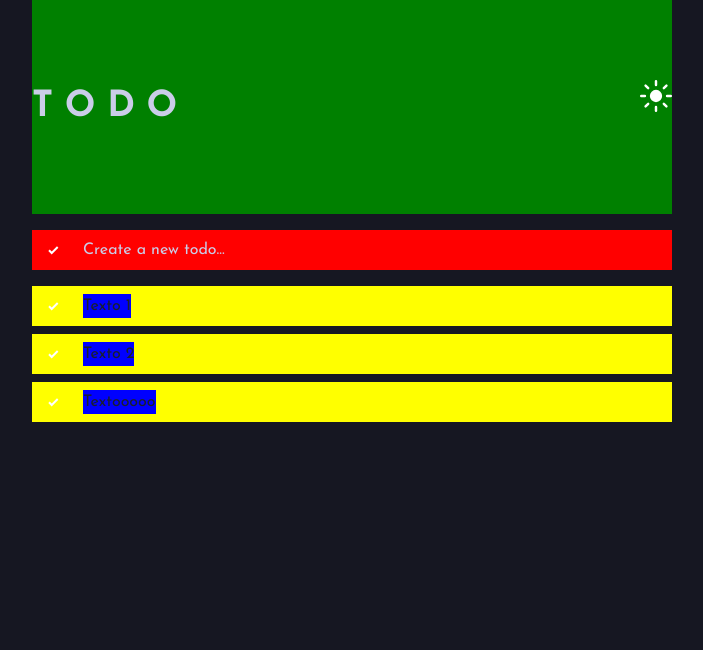
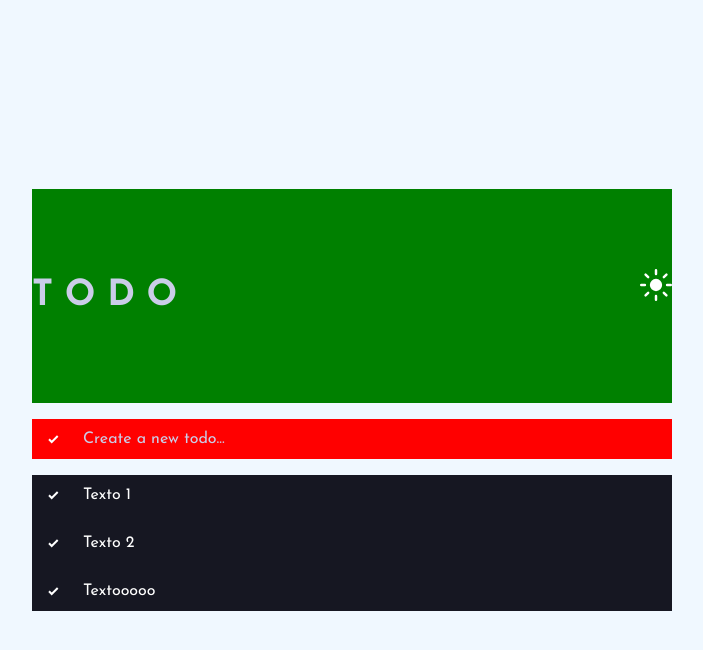
Before and after one commit to Eduardo-Ferraz/DesafioCode, a Next.js app: page / in a window 1280 px wide. Shown: the top 650 px of the page, without its empty margins (288-991 px from the left). Built offline with nearby package versions, Linux system fonts and the light colour scheme.

Commit message:
fix: alignItems

```diff
--- a/src/components/Item.tsx
+++ b/src/components/Item.tsx
@@ -3,19 +3,18 @@ import React from "react";
 import { Flex, HStack, Text } from "@chakra-ui/react";
 
 interface ItemProps {
-  bg: string;
   // propriedadeX: int
   text: string;
 }
 
 export default function Item(props: ItemProps) {
   const { text } = props;
-  const { bg } = props;
+
   return (
-    <Flex w="100%" bg="yellow">
+    <Flex w="100%" bg="dark.VDBlue">
       <HStack px="4" py="2" width="50%" spacing="6">
         <img src="/icon-check.svg" alt="Icone Check" />
-        <Text bg={bg}>{text}</Text>
+        <Text color="white">{text}</Text>
       </HStack>
     </Flex>
   );
--- a/src/pages/index.tsx
+++ b/src/pages/index.tsx
@@ -1,4 +1,12 @@
-import { Flex, Spacer, Text, Image, HStack, VStack } from "@chakra-ui/react";
+import {
+  Flex,
+  Spacer,
+  Text,
+  Image,
+  HStack,
+  VStack,
+  Center,
+} from "@chakra-ui/react";
 import type { NextPage } from "next";
 import Head from "next/head";
 
@@ -6,7 +14,7 @@ import Item from "../components/Item";
 
 const Home: NextPage = () => {
   return (
-    <div>
+    <>
       <Head>
         <title>ToDo</title>
         <meta name="description" content="Generated by create next app" />
@@ -19,7 +27,16 @@ const Home: NextPage = () => {
           rel="stylesheet"
         />
       </Head>
-      <Flex direction="column" h="100vh" alignItems="center" bg="dark.VDBlue">
+      <body>
+        <Flex
+          bg="aliceblue"
+          w="100%"
+          h="100vh"
+          justifyContent="center"
+          alignItems="center"
+        >
+          <Flex direction="column" w="100%" alignItems="center">
+            {/* Header */}
             <Flex py="20" width="50%" justifyContent="center" bg="green">
               <Text fontSize="36px" as="b" color="dark.LGrayishBlue">
                 T O D O
@@ -27,19 +44,25 @@ const Home: NextPage = () => {
               <Spacer />
               <Image boxSize="32px" src="/icon-sun.svg" alt="icone de sol" />
             </Flex>
+
+            {/* Buttom input */}
             <HStack my="4" px="4" py="2" width="50%" spacing="6" bg="red">
               <img src="/icon-check.svg" alt="Icone Check" />
               <Text color="dark.LGrayishBlue" bg="">
                 Create a new todo...
               </Text>
             </HStack>
-        <VStack w="50%">
-          <Item text="Texto 1" bg="blue" />
-          <Item text="Texto 2" bg="blue" />
-          <Item text="Textooooo" bg="blue" />
+
+            {/* Items list */}
+            <VStack w="50%" bg="dark.VDBlue">
+              <Item text="Texto 1" />
+              <Item text="Texto 2" />
+              <Item text="Textooooo" />
             </VStack>
           </Flex>
-    </div>
+        </Flex>
+      </body>
+    </>
   );
 };
 
```
Lines whose indentation alone changed are shown as unchanged.
